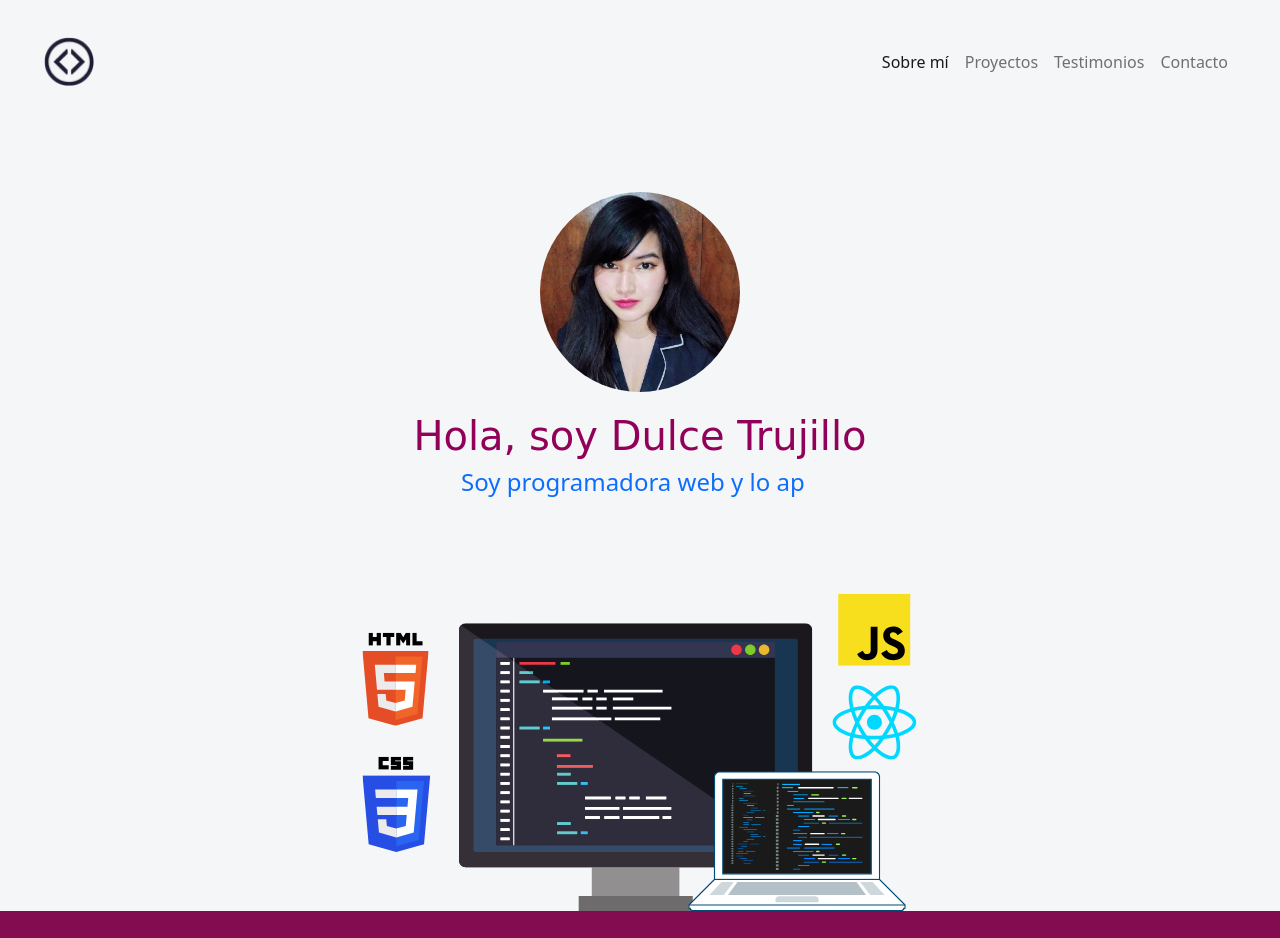
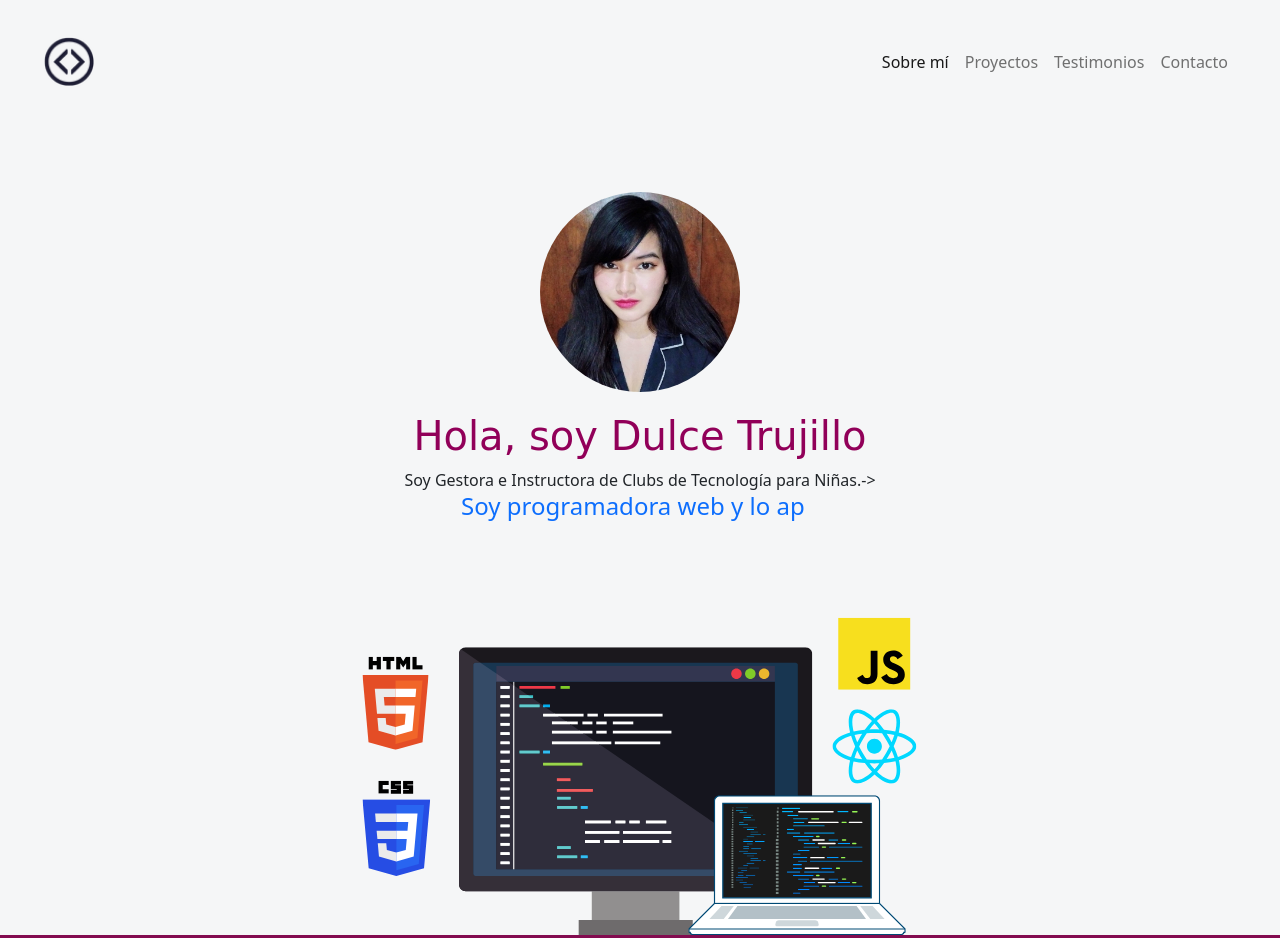
Before and after one commit to Dulcee11/Dulce11.github.io, a plain HTML site: page index.html in a window 1280 px wide. Shown: the top 938 px of the page. Drawn offline with nearby package versions, Linux system fonts and the light colour scheme; a web font is replaced by a local one.

Commit message:
Update index.html

```diff
--- a/index.html
+++ b/index.html
@@ -56,7 +56,7 @@
       <div class="hero-principal d-flex flex-column justify-content-center align-items-center">
         <img class="hero-imagen-desarrollador rounded-circle" src="imagenes/DulceTrujillo.jpg" alt="Foto de Dulce Trujillo">
         <h1>Hola, soy Dulce Trujillo </h1>
-        <!--<h2>Soy Gestora e Instructora de Clubs de Tecnología para Niñas.</h2>-->
+        <!-<h2>Soy Gestora e Instructora de Clubs de Tecnología para Niñas.</h2>->
 
         <!--Animación con JavaScript-->
         <h2 class="text-primary mb-4" id="typewriter"></h2>
```
